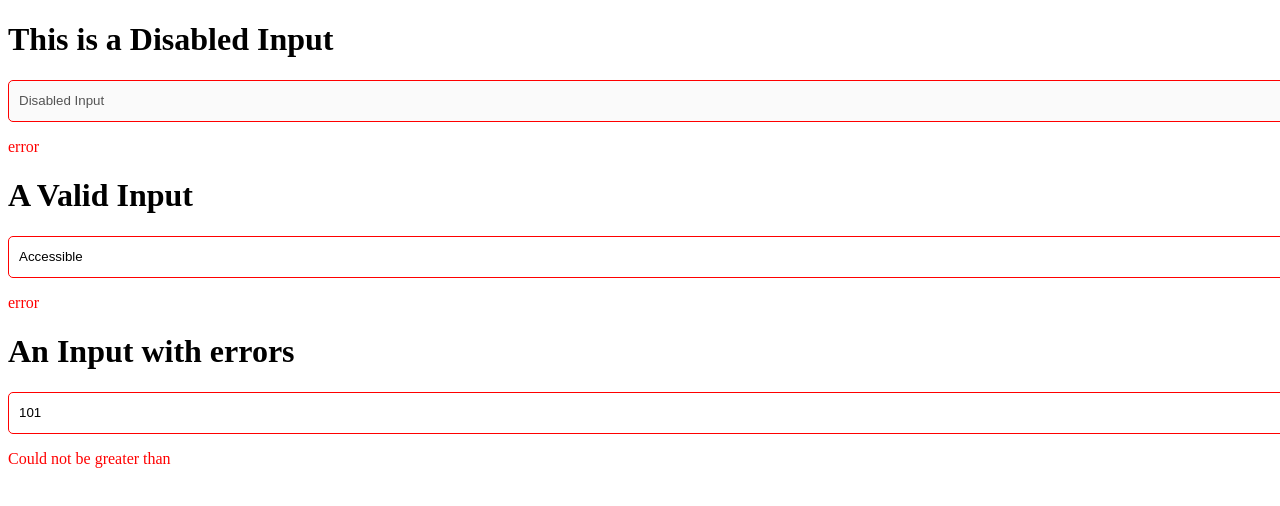
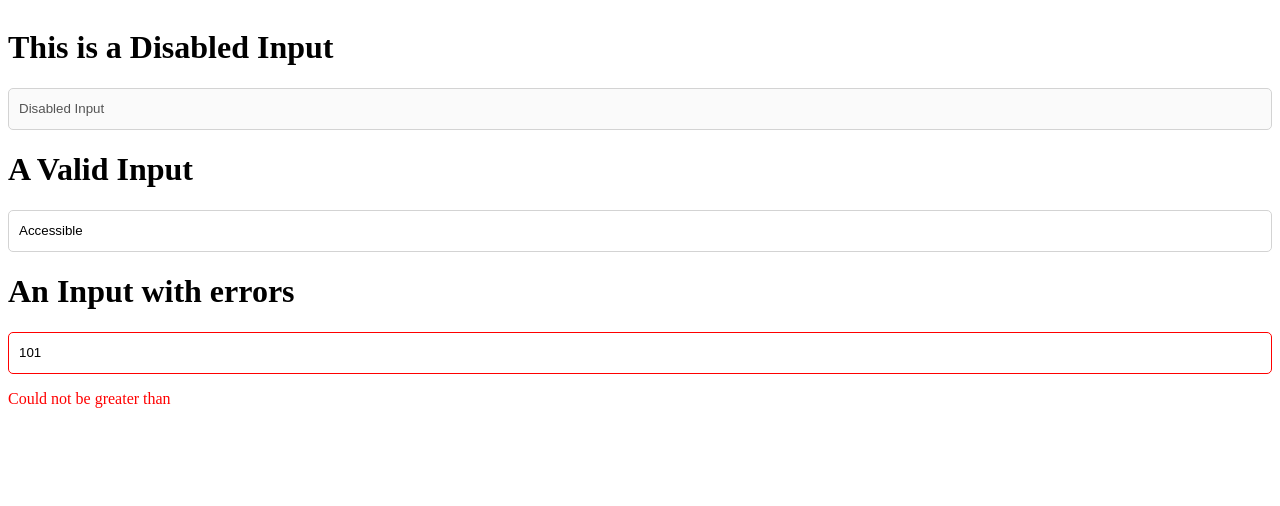
Before and after one commit to shubhampalwar/react-client, a React (Create React App) app: page / in a window 1280 px wide. Shown: the top 506 px of the page. Built offline with nearby package versions, Linux system fonts and the light colour scheme.

Commit message:
feat: remove horizontal scroll bar

```diff
--- a/src/components/TextField/TextField.jsx
+++ b/src/components/TextField/TextField.jsx
@@ -16,6 +16,6 @@ TextField.propTypes = {
   error: propTypes.string,
 };
 TextField.defaultProps = {
-  error: 'error',
+  error: '',
 };
 export default TextField;
--- a/src/components/TextField/style.js
+++ b/src/components/TextField/style.js
@@ -1,8 +1,9 @@
+
+
 const style = {
   base: {
     height: '20px',
     padding: '10px',
-    width: '100%',
     borderRadius: '5px',
     border: '1px solid lightgrey',
   },
--- a/src/pages/TextFieldDemo/TextFieldDemo.jsx
+++ b/src/pages/TextFieldDemo/TextFieldDemo.jsx
@@ -3,12 +3,14 @@ import { TextField } from '../../components';
 
 const TextFieldDemo = () => (
   <>
+    <div style={{ width: '100%', display: 'flex', flexDirection: 'column' }}>
       <h1>This is a Disabled Input</h1>
       <TextField disabled="true" value="Disabled Input" />
       <h1>A Valid Input</h1>
       <TextField value="Accessible" />
       <h1>An Input with errors</h1>
       <TextField value="101" error="Could not be greater than" />
+    </div>
   </>
 );
 export default TextFieldDemo;
```
Lines whose indentation alone changed are shown as unchanged.
